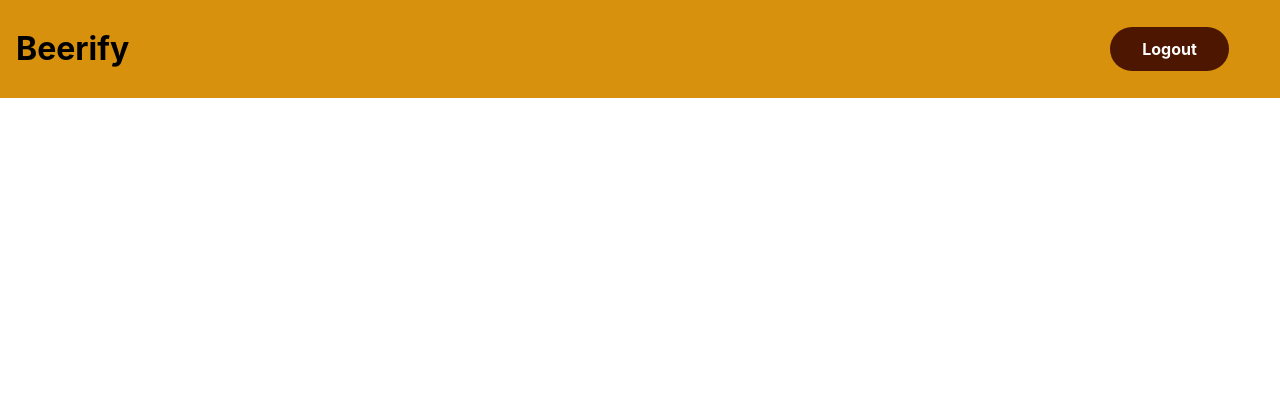
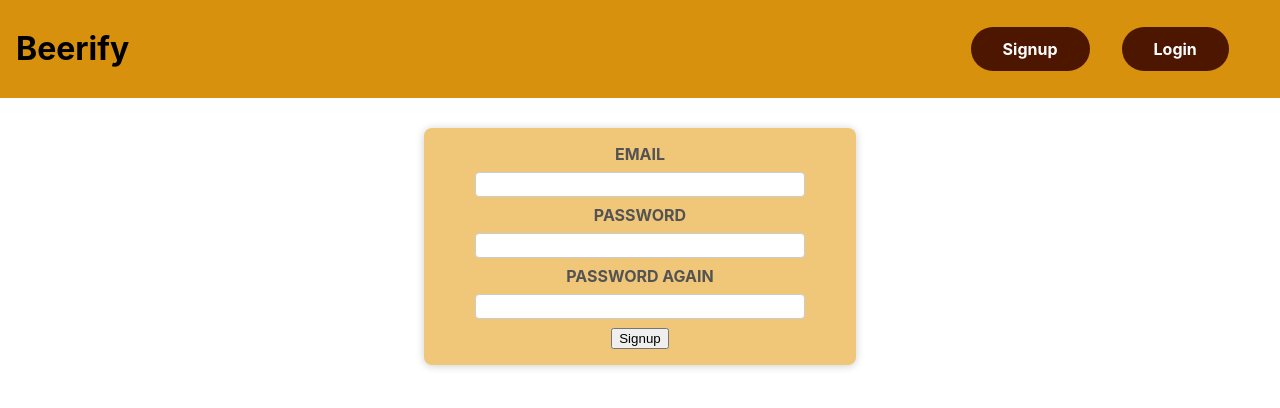
Before and after one commit to utr1903/beerify-frontend, a React (Create React App) app in the folder beerify/: page /signup in a window 1280 px wide. Before the commit this address had no page. Shown: the top 408 px of the page. Built offline with nearby package versions, Linux system fonts and the light colour scheme.

Commit message:
Implement routing for sign in/out

```diff
--- a/beerify/src/App.js
+++ b/beerify/src/App.js
@@ -3,6 +3,8 @@
 import { Routes, Route } from "react-router-dom";
 
 import Header from "./components/Layout/Header";
+import Signup from "./components/signup/Signup";
+import Login from "./components/login/Login";
 import Home from "./pages/Home";
 
 function App() {
@@ -11,7 +13,23 @@
       <Header />
       <Routes>
         <Route
-          path="/"
+          path="/signup"
+          element={
+            <Fragment>
+              <Signup />
+            </Fragment>
+          }
+        />
+        <Route
+          path="/login"
+          element={
+            <Fragment>
+              <Login />
+            </Fragment>
+          }
+        />
+        <Route
+          path="*"
           element={
             <Fragment>
               <Home />
--- a/beerify/src/components/Layout/Header.js
+++ b/beerify/src/components/Layout/Header.js
@@ -1,4 +1,5 @@
 import { Fragment } from "react";
+import { useSelector } from "react-redux";
 
 import HeaderSignupButton from "./HeaderSignupButton";
 import HeaderLoginButton from "./HeaderLoginButton";
@@ -7,7 +8,7 @@
 import classes from "./Header.module.css";
 
 const Header = (props) => {
-  const isLoggedIn = true;
+  const isLoggedIn = useSelector((state) => state.auth.isAuthenticated);
 
   return (
     <Fragment>
--- a/beerify/src/components/Layout/HeaderLoginButton.js
+++ b/beerify/src/components/Layout/HeaderLoginButton.js
@@ -1,12 +1,12 @@
-import { useContext, useEffect, useState } from "react";
+import { useNavigate } from "react-router-dom";
 
 import classes from "./HeaderLoginButton.module.css";
 
 const HeaderLoginButton = (props) => {
-  const [buttonIsHighlighted, setButtonIsHighlighted] = useState(true);
+  const navigate = useNavigate();
 
   const onClick = () => {
-    console.log("Here");
+    navigate("/login");
   };
 
   return (
--- a/beerify/src/components/Layout/HeaderLogoutButton.js
+++ b/beerify/src/components/Layout/HeaderLogoutButton.js
@@ -1,12 +1,16 @@
-import { useContext, useEffect, useState } from "react";
+import { useDispatch } from "react-redux";
+import { useNavigate } from "react-router-dom";
 
+import { authActions } from "../../store/auth";
 import classes from "./HeaderLoginButton.module.css";
 
 const HeaderLogoutButton = (props) => {
-  const [buttonIsHighlighted, setButtonIsHighlighted] = useState(true);
+  const dispatch = useDispatch();
+  const navigate = useNavigate();
 
   const onClick = () => {
-    console.log("Here");
+    dispatch(authActions.logout());
+    navigate("/");
   };
 
   return (
--- a/beerify/src/components/Layout/HeaderSignupButton.js
+++ b/beerify/src/components/Layout/HeaderSignupButton.js
@@ -1,12 +1,12 @@
-import { useContext, useEffect, useState } from "react";
+import { useNavigate } from "react-router-dom";
 
 import classes from "./HeaderSignupButton.module.css";
 
 const HeaderSignupButton = (props) => {
-  const [buttonIsHighlighted, setButtonIsHighlighted] = useState(true);
+  const navigate = useNavigate();
 
   const onClick = () => {
-    console.log("Here");
+    navigate("/signup");
   };
 
   return (
--- /dev/null
+++ b/beerify/src/components/login/Login.js
@@ -0,0 +1,35 @@
+import { useDispatch } from "react-redux";
+import { useNavigate } from "react-router-dom";
+
+import classes from "./Login.module.css";
+import { authActions } from "../../store/auth";
+
+const Auth = () => {
+  const dispatch = useDispatch();
+  const navigate = useNavigate();
+
+  const loginHandler = (event) => {
+    event.preventDefault();
+
+    dispatch(authActions.login());
+    navigate("/");
+  };
+
+  return (
+    <div className={classes["login"]}>
+      <form onSubmit={loginHandler}>
+        <div className={classes.control}>
+          <label htmlFor="email">Email</label>
+          <input type="email" id="email" />
+        </div>
+        <div className={classes.control}>
+          <label htmlFor="password">Password</label>
+          <input type="password" id="password" />
+        </div>
+        <button>Login</button>
+      </form>
+    </div>
+  );
+};
+
+export default Auth;
--- /dev/null
+++ b/beerify/src/components/login/Login.module.css
@@ -0,0 +1,30 @@
+.login {
+  margin: 8rem auto;
+  box-shadow: 0 1px 8px rgba(0, 0, 0, 0.2);
+  width: 25rem;
+  border-radius: 8px;
+  padding: 1rem;
+  text-align: center;
+  background: #f0c678;
+}
+
+.control {
+  margin-bottom: 0.5rem;
+}
+
+.control label {
+  display: block;
+  color: #545353;
+  font-weight: bold;
+  text-transform: uppercase;
+  margin-bottom: 0.5rem;
+}
+
+.control input {
+  display: block;
+  width: 20rem;
+  margin: auto;
+  border-radius: 4px;
+  padding: 0.25rem;
+  border: 1px solid #ccc;
+}
--- /dev/null
+++ b/beerify/src/components/signup/Signup.js
@@ -0,0 +1,39 @@
+import { useDispatch } from "react-redux";
+import { useNavigate } from "react-router-dom";
+
+import classes from "./Signup.module.css";
+import { authActions } from "../../store/auth";
+
+const Auth = () => {
+  const dispatch = useDispatch();
+  const navigate = useNavigate();
+
+  const loginHandler = (event) => {
+    event.preventDefault();
+
+    dispatch(authActions.login());
+    navigate("/");
+  };
+
+  return (
+    <div className={classes["signup"]}>
+      <form onSubmit={loginHandler}>
+        <div className={classes.control}>
+          <label htmlFor="email">Email</label>
+          <input type="email" id="email" />
+        </div>
+        <div className={classes.control}>
+          <label htmlFor="password">Password</label>
+          <input type="password" id="password" />
+        </div>
+        <div className={classes.control}>
+          <label htmlFor="password">Password Again</label>
+          <input type="password" id="password" />
+        </div>
+        <button>Signup</button>
+      </form>
+    </div>
+  );
+};
+
+export default Auth;
--- /dev/null
+++ b/beerify/src/components/signup/Signup.module.css
@@ -0,0 +1,30 @@
+.signup {
+  margin: 8rem auto;
+  box-shadow: 0 1px 8px rgba(0, 0, 0, 0.2);
+  width: 25rem;
+  border-radius: 8px;
+  padding: 1rem;
+  text-align: center;
+  background: #f0c678;
+}
+
+.control {
+  margin-bottom: 0.5rem;
+}
+
+.control label {
+  display: block;
+  color: #545353;
+  font-weight: bold;
+  text-transform: uppercase;
+  margin-bottom: 0.5rem;
+}
+
+.control input {
+  display: block;
+  width: 20rem;
+  margin: auto;
+  border-radius: 4px;
+  padding: 0.25rem;
+  border: 1px solid #ccc;
+}
--- a/beerify/src/index.js
+++ b/beerify/src/index.js
@@ -3,12 +3,17 @@
 import "./index.css";
 import App from "./App";
 import reportWebVitals from "./reportWebVitals";
-import { BrowserRouter, Routes } from "react-router-dom";
+import { BrowserRouter } from "react-router-dom";
+import { Provider } from "react-redux";
+
+import store from './store/index';
 
 const root = ReactDOM.createRoot(document.getElementById("root"));
 root.render(
   <BrowserRouter>
-    <App />
+    <Provider store={store}>
+      <App />
+    </Provider>
   </BrowserRouter>
 );
 
--- /dev/null
+++ b/beerify/src/store/auth.js
@@ -0,0 +1,22 @@
+import { createSlice } from "@reduxjs/toolkit";
+
+const initialAuthState = {
+  isAuthenticated: false,
+};
+
+const authSlice = createSlice({
+  name: "authentication",
+  initialState: initialAuthState,
+  reducers: {
+    login(state) {
+      state.isAuthenticated = true;
+    },
+    logout(state) {
+      state.isAuthenticated = false;
+    },
+  },
+});
+
+export const authActions = authSlice.actions;
+
+export default authSlice.reducer;
--- /dev/null
+++ b/beerify/src/store/index.js
@@ -0,0 +1,9 @@
+import { configureStore } from "@reduxjs/toolkit";
+
+import authReducer from "./auth";
+
+const store = configureStore({
+  reducer: { auth: authReducer },
+});
+
+export default store;
```
